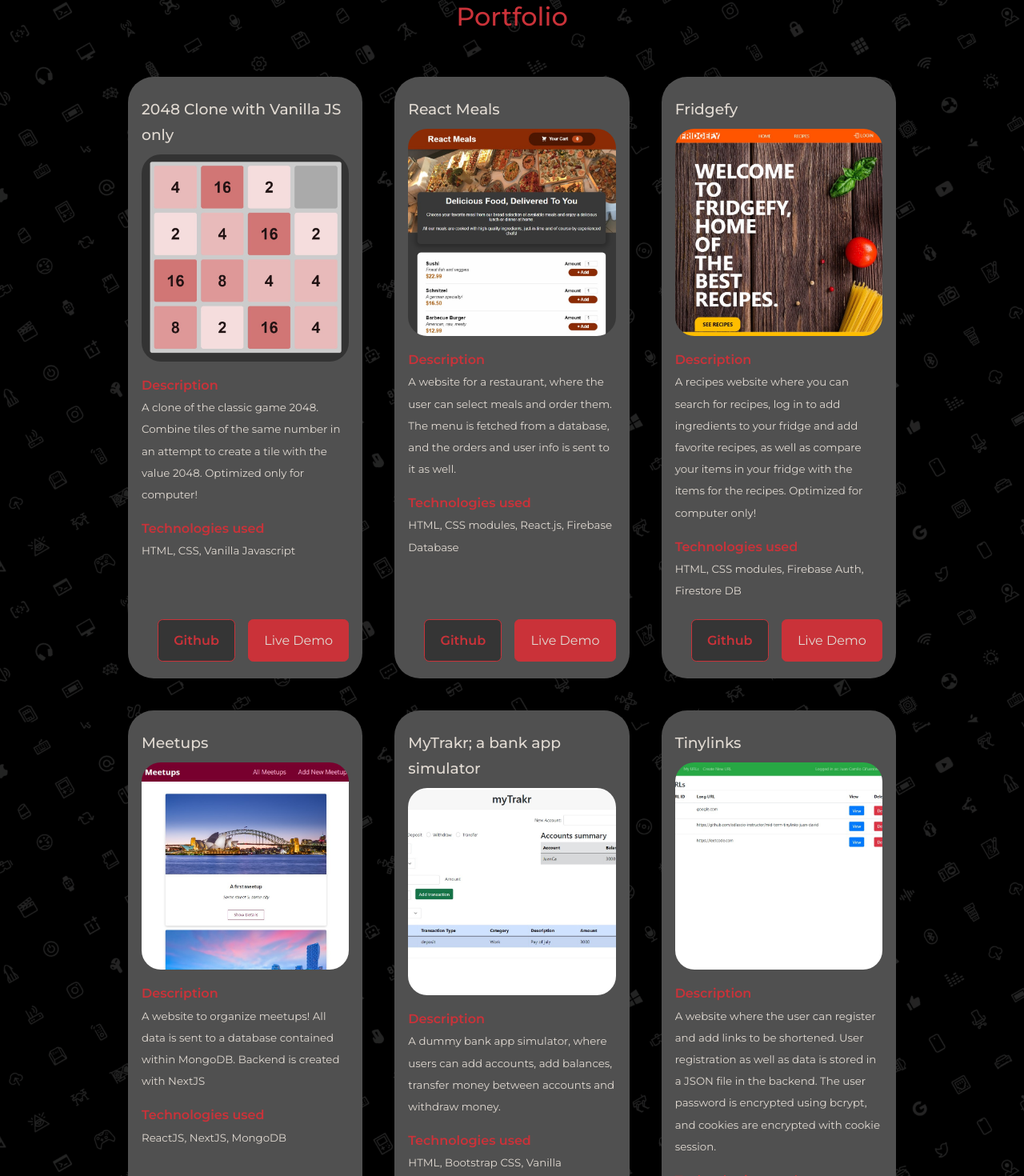
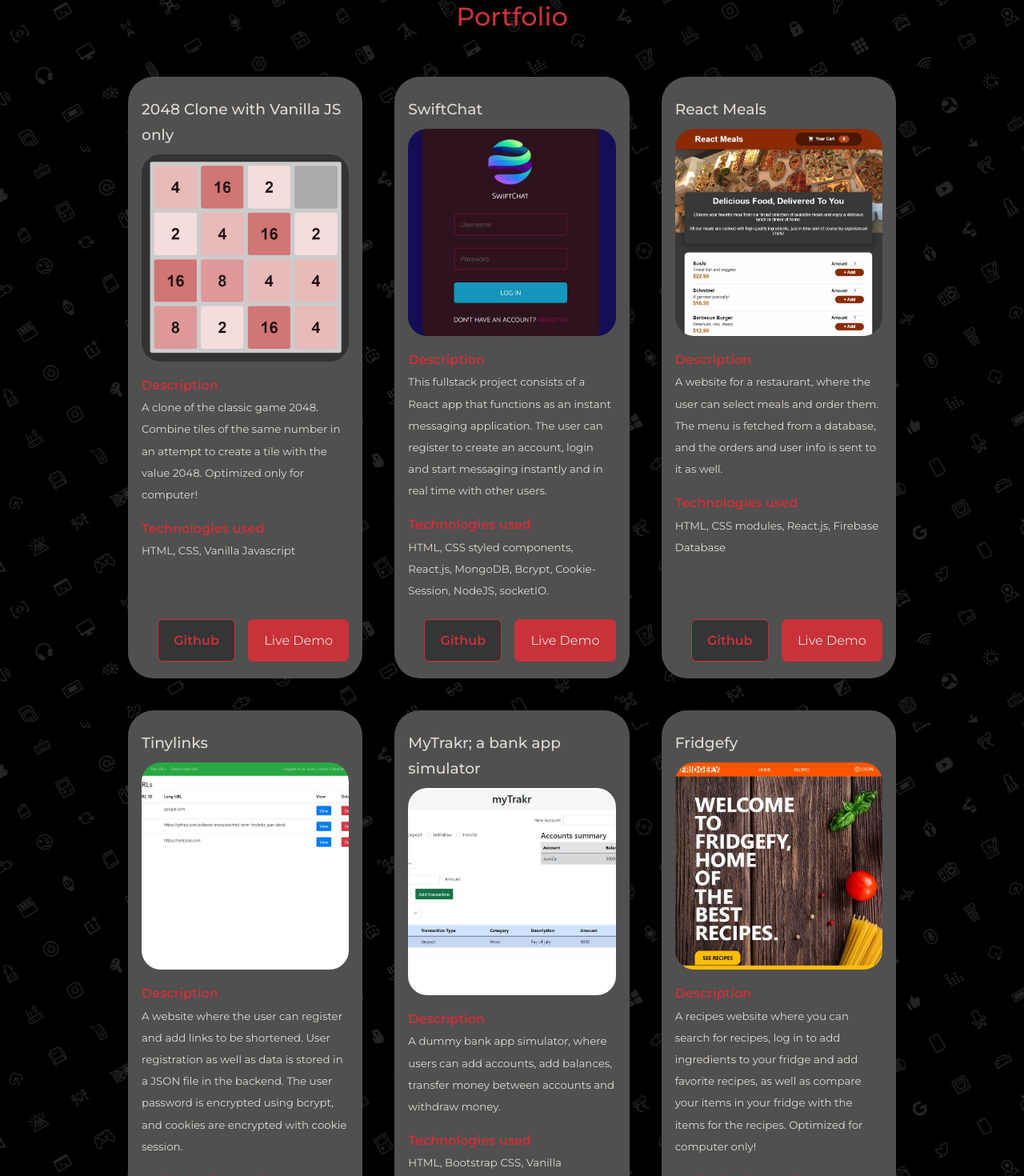
Before and after one commit to jccifuentes21/portfolio-v1, a React (Create React App) app: page / in a window 1280 px wide. Shown: the part 3240-4710 px from the top of the page at 80% size. Built offline with nearby package versions, Linux system fonts and the light colour scheme.

Commit message:
added new project, updated CV info.

```diff
--- a/src/components/portfolio/Portfolio.jsx
+++ b/src/components/portfolio/Portfolio.jsx
@@ -12,6 +12,7 @@ import Twootr from "../../assets/Twootr.jpg";
 import ExpenseTracking from "../../assets/ExpenseTracking.jpg";
 import Meetups from "../../assets/Meetups.jpg";
 import Tinylinks from "../../assets/Tinylinks.jpg";
+import SwiftChat from "../../assets/SwiftChat.jpg";
 import Project from "./Project";
 
 const projects = [
@@ -27,6 +28,16 @@ const projects = [
   },
   {
     id: uuidv4(),
+    image: SwiftChat,
+    title: "SwiftChat",
+    github: "https://github.com/jccifuentes21/chat-app-final-project",
+    demo: "https://jccifuentes21.github.io/chat-app-frontend/",
+    technologies: "HTML, CSS styled components, React.js, MongoDB, Bcrypt, Cookie-Session, NodeJS, socketIO.",
+    description:
+      "This fullstack project consists of a React app that functions as an instant messaging application. The user can register to create an account, login and start messaging instantly and in real time with other users.",
+  },
+  {
+    id: uuidv4(),
     image: ReactMeals,
     title: "React Meals",
     github: "https://github.com/jccifuentes21/React-Meals",
@@ -34,6 +45,26 @@ const projects = [
     technologies: "HTML, CSS modules, React.js, Firebase Database",
     description:
       "A website for a restaurant, where the user can select meals and order them. The menu is fetched from a database, and the orders and user info is sent to it as well.",
+  },
+  {
+    id: uuidv4(),
+    image: Tinylinks,
+    title: "Tinylinks",
+    github: "https://github.com/jccifuentes21/tinylinks",
+    demo: "https://tinylinks-jccm.herokuapp.com/",
+    technologies: "Node.js, EJS, Bootstrap, Bcrypt, Cookie Session ",
+    description:
+      "A website where the user can register and add links to be shortened. User registration as well as data is stored in a JSON file in the backend. The user password is encrypted using bcrypt, and cookies are encrypted with cookie session.",
+  },
+  {
+    id: uuidv4(),
+    image: MyTrakr,
+    title: "MyTrakr; a bank app simulator",
+    github: "https://github.com/jccifuentes21/MyTraker-App",
+    demo: "https://mytrakr-jc.herokuapp.com/",
+    technologies: "HTML, Bootstrap CSS, Vanilla Javascript, Node.js ",
+    description:
+      "A dummy bank app simulator, where users can add accounts, add balances, transfer money between accounts and withdraw money.",
   },
   {
     id: uuidv4(),
@@ -47,6 +78,16 @@ const projects = [
   },
   {
     id: uuidv4(),
+    image: Twootr,
+    title: "Twootr",
+    github: "https://github.com/jccifuentes21/Twootr",
+    demo: "https://twootr-jc.herokuapp.com/",
+    technologies: "HTML, CSS modules, React.js, Node.js",
+    description:
+      "A twitter clone with a twist. Users choose their username on the website and twoot their thoughts. Twoots and user info are sent to a server created in Node.js.",
+  },
+  {
+    id: uuidv4(),
     image: Meetups,
     title: "Meetups",
     github: "https://github.com/jccifuentes21/Meetups",
@@ -54,36 +95,6 @@ const projects = [
     technologies: "ReactJS, NextJS, MongoDB",
     description:
       "A website to organize meetups! All data is sent to a database contained within  MongoDB. Backend is created with NextJS",
-  },
-  {
-    id: uuidv4(),
-    image: MyTrakr,
-    title: "MyTrakr; a bank app simulator",
-    github: "https://github.com/jccifuentes21/MyTraker-App",
-    demo: "https://mytrakr-jc.herokuapp.com/",
-    technologies: "HTML, Bootstrap CSS, Vanilla Javascript, Node.js ",
-    description:
-      "A dummy bank app simulator, where users can add accounts, add balances, transfer money between accounts and withdraw money.",
-  },
-  {
-    id: uuidv4(),
-    image: Tinylinks,
-    title: "Tinylinks",
-    github: "https://github.com/jccifuentes21/tinylinks",
-    demo: "https://tinylinks-jccm.herokuapp.com/",
-    technologies: "Node.js, EJS, Bootstrap, Bcrypt, Cookie Session ",
-    description:
-      "A website where the user can register and add links to be shortened. User registration as well as data is stored in a JSON file in the backend. The user password is encrypted using bcrypt, and cookies are encrypted with cookie session.",
-  },
-  {
-    id: uuidv4(),
-    image: Twootr,
-    title: "Twootr",
-    github: "https://github.com/jccifuentes21/Twootr",
-    demo: "https://twootr-jc.herokuapp.com/",
-    technologies: "HTML, CSS modules, React.js, Node.js",
-    description:
-      "A twitter clone with a twist. Users choose their username on the website and twoot their thoughts. Twoots and user info are sent to a server created in Node.js.",
   },
   {
     id: uuidv4(),
```
Also changed, not shown: src/assets/SwiftChat.jpg (added), 1 other file (tests, documents, lock files or other folders).
